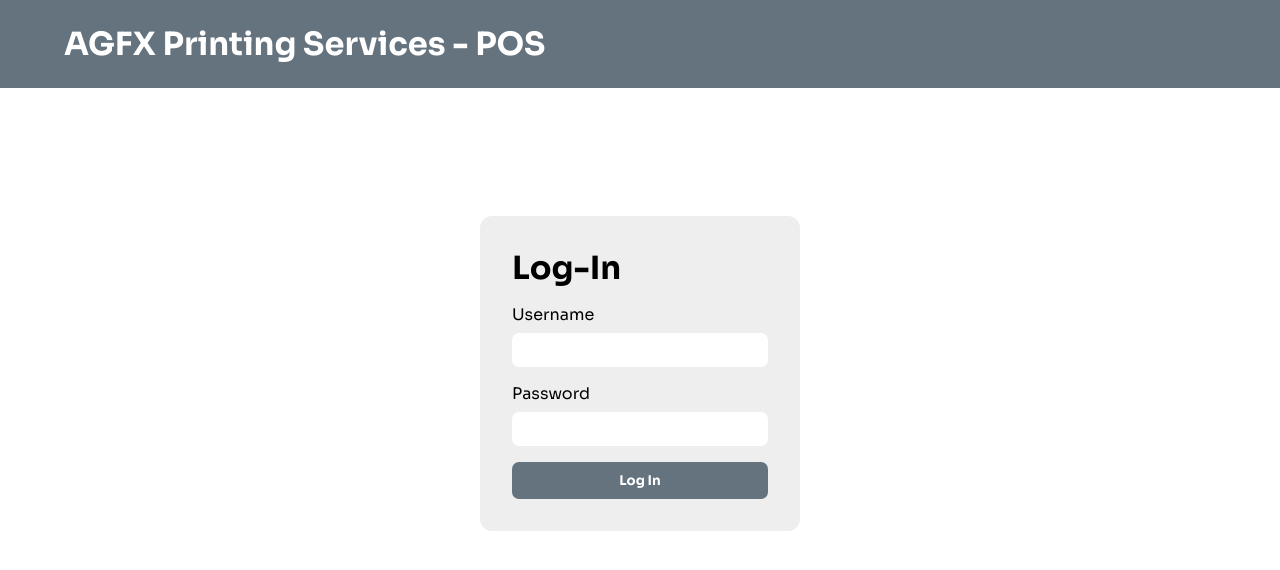
After one commit to dazedmind/agfx-pos, a PHP site: page /login.php in a window 1280 px wide. The commit adds this page. Shown: the top 570 px of the page. Run offline with PHP 8.4, Linux system fonts and the light colour scheme; some libraries are stand-ins or nearby versions.

Commit message:
added login feature

```diff
--- a/about.html
+++ b/about.html
@@ -3,8 +3,8 @@
     <head>
         <meta charset="UTF-8">
         <meta name="viewport" content="width=device-width, initial-scale=1.0">
-        <link rel="stylesheet" href="style.css">
-        <link rel="stylesheet" href="about.css">
+        <link rel="stylesheet" href="css/style.css">
+        <link rel="stylesheet" href="css/about.css">
         <link rel="stylesheet" href="https://cdnjs.cloudflare.com/ajax/libs/font-awesome/6.5.1/css/all.min.css" integrity="sha512-DTOQO9RWCH3ppGqcWaEA1BIZOC6xxalwEsw9c2QQeAIftl+Vegovlnee1c9QX4TctnWMn13TZye+giMm8e2LwA==" crossorigin="anonymous" referrerpolicy="no-referrer" />
         <script src="https://cdnjs.cloudflare.com/ajax/libs/xlsx/0.17.4/xlsx.full.min.js"></script>
 
@@ -12,7 +12,7 @@
     </head>
     <body>
         <header>
-            <a href="index.html">
+            <a href="index.php">
                 <i class="fa-solid fa-circle-left fa-xl"></i>
             </a>
             <h1>POS</h1>
--- a/app.js
+++ b/app.js
@@ -30,7 +30,7 @@ let gcashInOut = document.getElementById('gcash')
 // TOTAL
 let subTotalBox = document.getElementById('total-box')
 let totalTableBody = document.getElementById('total-table-body');
-let saveBtn = document.getElementById('save-btn'); // Add this line
+let saveBtn = document.getElementById('save-btn');
 let cashBtn = document.getElementById('cash-btn')
 let printBtn = document.getElementById('print-btn')
 
--- a/save_transaction.php
+++ b/backend/save_transaction.php
@@ -27,11 +27,11 @@ try {
 
         // Return a success message if needed
         echo "Transaction saved successfully!";
-        header('Location: index.php');
+        header('Location: ../index.php');
     } else {
         $_SESSION['status'] = "failed";
         $_SESSION['transaction_success'] = false;
-        header('Location: index.php');
+        header('Location: ../index.php');
 
         echo 'Error: Missing data';
     }
--- /dev/null
+++ b/css/login.css
@@ -0,0 +1,41 @@
+main {
+    display: flex;
+    align-items: center;
+    justify-content: center;
+    margin-top: 8rem;
+}
+
+.login-box {
+    display: flex;
+    flex-direction: column;
+    padding: 2rem;
+    background-color: #eeeeee;
+    border-radius: 12px;
+    width: 20rem;
+}
+
+.login-box h1 {
+    margin-bottom: 1rem;
+}
+
+.login-form {
+    display: flex;
+    flex-direction: column;
+}
+
+input {
+    padding: .6rem;
+    border: none;
+    border-radius: 7px;
+    margin: 0.5rem 0rem 1rem 0rem;
+}
+
+button {
+    padding: .6rem;
+    border-radius: 7px;
+    background-color: #65737e;
+    border: none;
+    cursor: pointer;
+    font-weight: bold;
+    color: white;
+}
--- a/style.css
+++ b/css/style.css
@@ -20,15 +20,29 @@ header {
     color: white;
 }
 
+button {
+    font-family: 'Sora', Arial, Helvetica, sans-serif;
+}
+
 .navigation {
     list-style-type: none;
     display: flex;
     gap: 1rem;
+    align-items: center;
 }
 
 .nav-links a{
     text-decoration: none;
     color: white;
+    transition: .2s ease all;
+}
+
+.nav-links a:hover {
+    background-color: #6e7d89;
+    padding: .8rem;
+    border-radius: 7px;
+    text-underline-offset: .5rem;
+    transition: .2s ease all;
 }
 
 main {
@@ -241,6 +255,7 @@ table {
 
 #save-btn:hover {
     background-color: #869c72;
+    transition: .2s ease all;
 }
 
 #print-btn {
@@ -251,11 +266,12 @@ table {
     cursor: pointer;
     color: black;
     font-size: 16px;
+    transition: .2s ease all;
 }
 
 #print-btn:hover {
     background-color: #cbaf78;
-
+    transition: .2s ease all;
 }
 
 #clear-btn {
@@ -266,6 +282,7 @@ table {
     cursor: pointer;
     color: black;
     font-size: 16px;
+    transition: .2s ease all;
 }
 
 #cash-btn {
@@ -276,10 +293,12 @@ table {
     cursor: pointer;
     color: black;
     font-size: 16px;
+    transition: .2s ease all;
 }
 
 #cash-btn:hover {
     background-color: #9c9c9c;
+    transition: .2s ease all;
 }
 .total-actions{
     display: flex;
@@ -318,3 +337,19 @@ table {
     display: flex;
     flex-direction: column;
 }
+
+#logout-btn {
+    padding: .6rem;
+    border: none;
+    background-color: #798996;
+    cursor:pointer;
+    border-radius: 7px;
+    color: white;
+    transition: .2s ease all;
+
+}
+
+#logout-btn:hover{
+    background-color: #6e7d89;
+    transition: .2s ease all;
+}
--- /dev/null
+++ b/login.php
@@ -0,0 +1,40 @@
+<?php
+    session_start();
+?>
+<!DOCTYPE html>
+<html lang="en">
+<head>
+    <meta charset="UTF-8">
+    <meta name="viewport" content="width=device-width, initial-scale=1.0">
+    <link rel="stylesheet" href="css/style.css">
+    <link rel="stylesheet" href="css/login.css">
+    <link rel="stylesheet" href="https://cdnjs.cloudflare.com/ajax/libs/font-awesome/6.5.1/css/all.min.css" integrity="sha512-DTOQO9RWCH3ppGqcWaEA1BIZOC6xxalwEsw9c2QQeAIftl+Vegovlnee1c9QX4TctnWMn13TZye+giMm8e2LwA==" crossorigin="anonymous" referrerpolicy="no-referrer" />
+    <script src="https://cdnjs.cloudflare.com/ajax/libs/xlsx/0.17.4/xlsx.full.min.js"></script>
+    <script src="https://code.jquery.com/jquery-3.6.4.min.js"></script>
+    <script src="https://cdn.jsdelivr.net/npm/sweetalert2@11"></script>
+    <link rel="shortcut icon" href="img/fav-icon.png" type="image/x-icon">
+    <title>Point of Sale System</title>
+</head>
+<body>
+    <input type="hidden" id="status" value="<?php echo isset($_SESSION['status']) ? $_SESSION['status'] : ''; ?>">
+
+    <header>
+        <h1>AGFX Printing Services - POS</h1>
+    </header>
+
+    <main>
+        <div class="login-box">
+            <h1>Log-In</h1>
+            <form class="login-form" action="backend/logindb.php" method="post">
+                <label for="username">Username</label>
+                <input type="text" name="username" id="username">
+
+                <label for="password">Password</label>
+                <input type="password" name="password" id="password">
+
+                <button type="submit" id="login-btn">Log In</button>
+            </form>
+        </div>
+    </main>
+</body>
+</html>
```
Also changed, not shown: backend/logindb.php (added, +50 -0 lines), backend/logout.php (added, +11 -0 lines), index.php (+10 -6 lines), sales.php (+14 -2 lines), css/about.css (renamed from about.css), css/sales.css (renamed from sales.css).
